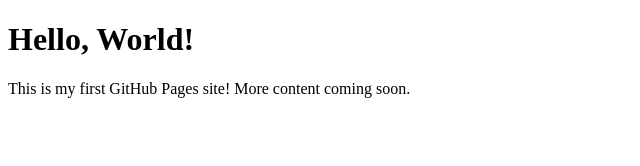
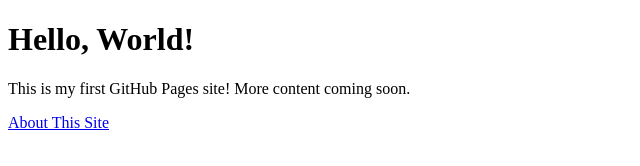
Before and after one commit to mgonzalvez/pnphideaway, a plain HTML site: page index.html in a window 1280 px wide. Shown: the whole page, without its empty margins (0-640 px from the left). Drawn offline with Linux system fonts and the light colour scheme.

Commit message:
Update index.html

```diff
--- a/index.html
+++ b/index.html
@@ -6,5 +6,6 @@
 <body>
     <h1>Hello, World!</h1>
     <p>This is my first GitHub Pages site! More content coming soon.</p>
+    <p><a href="about.html">About This Site</a></p>
 </body>
 </html>
```
